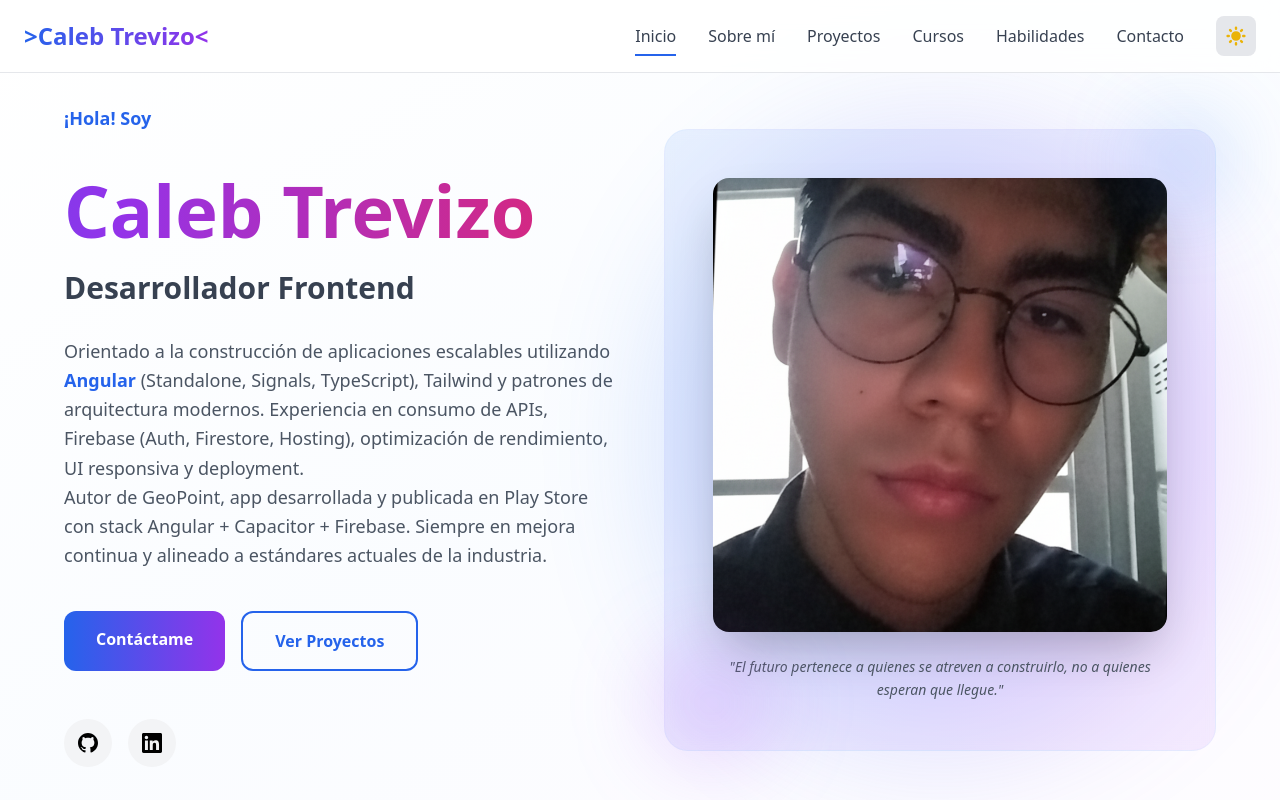
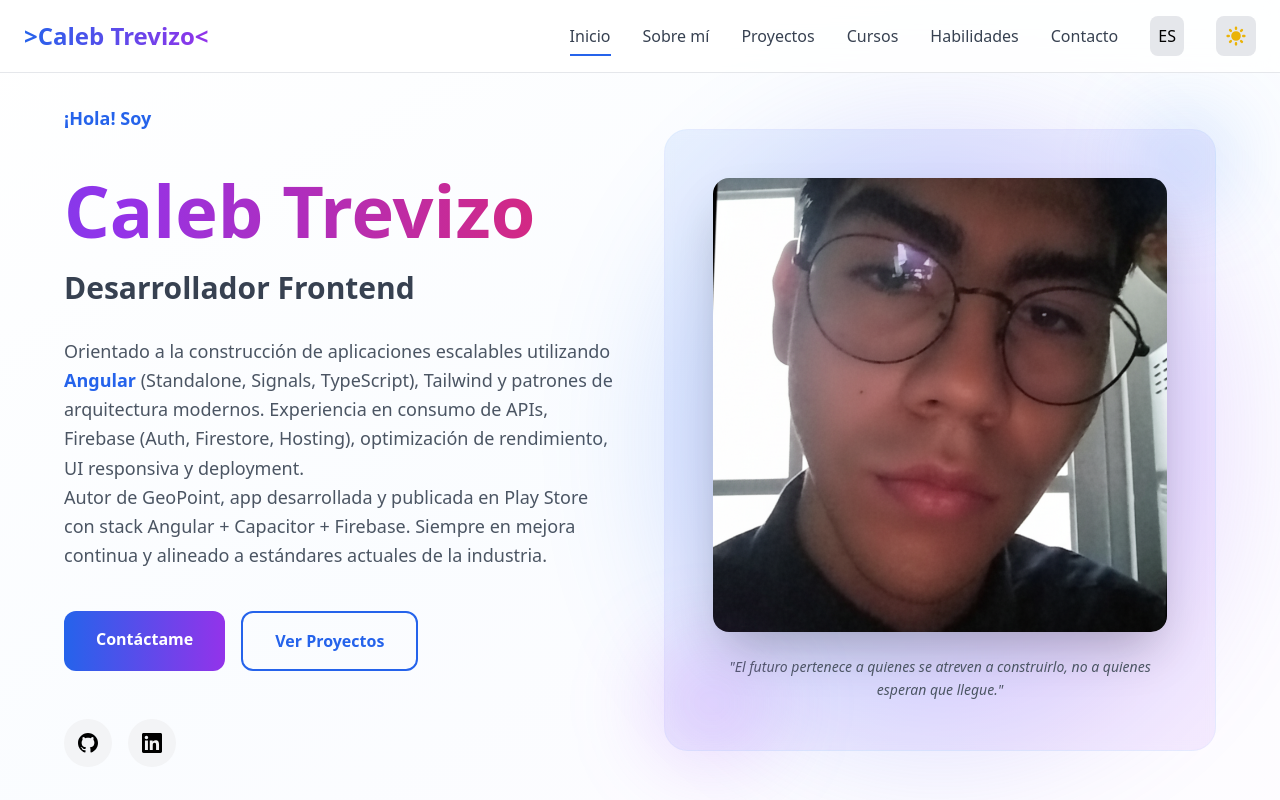
Before and after one commit to Calebabisai/Portafolio-Personal, an Angular app: page / in a window 1280 px wide. Shown: the top 800 px of the page. Built offline with nearby package versions, Linux system fonts and the light colour scheme.

Commit message:
Cambios: Se ha agregado el boton de Cambio de idioma a Navbar y se han agregado estilos Tailwind igualando los del boton dark mode

```diff
--- a/src/app/shared/navbar/navbar.html
+++ b/src/app/shared/navbar/navbar.html
@@ -20,7 +20,7 @@
       <!-- Menu de navegación -->
       <div class="hidden md:flex items-center gap-8">
 
-        @for (item of menuItems; track item.id) {
+        @for (item of menuItems(); track item.id) {
           <button
             (click)="onNavClick(item.id)"
             class="relative text-gray-700 dark:text-gray-300
@@ -44,7 +44,18 @@
               [class.hidden]="activeSection() === item.id">
             </span>
           </button>
+
         }
+        <button
+          (click)="changeLanguage()"
+          class="p-2 rounded-lg bg-gray-200 dark:bg-gray-700
+         hover:bg-gray-300 dark:hover:bg-gray-600
+         transition-colors duration-300
+         focus:outline-none focus:ring-2 focus:ring-blue-500"
+          [title]="languageService.currentLanguage() === 'es' ? 'Cambiar a English:' : 'Change to Español'"
+          >
+          {{ languageService.currentLanguage() === 'es' ? 'ES' : 'EN' }}
+          </button>
 
         <!-- Botón Dark Mode -->
         <app-theme-toggle></app-theme-toggle>
--- a/src/app/shared/navbar/navbar.ts
+++ b/src/app/shared/navbar/navbar.ts
@@ -1,7 +1,9 @@
-import { Component, inject, signal, HostListener } from '@angular/core';
+import { Component, inject, signal, HostListener, computed } from '@angular/core';
 import { ThemeToggle } from "../../components/theme-toggle/theme-toggle";
 import { ScrollService } from '../../services/scroll.service';
 import { CommonModule } from '@angular/common';
+import { LanguageService} from '../../services/language.service';
+import { Language } from '../../config/i18n.config';
 
 /**
  * Interfaz para los elementos del menú de navegación.
@@ -42,6 +44,10 @@ export class Navbar {
    * @private
    */
   private readonly scrollService = inject(ScrollService);
+  /**
+   * inyecta nuestro servicio de Lenguaje
+   */
+  readonly languageService = inject(LanguageService);
 
   /**
    * Signal que indica qué sección está actualmente visible.
@@ -65,14 +71,24 @@ export class Navbar {
    *
    * @readonly
    */
-  readonly menuItems: MenuItem[] = [
-    { id: 'home', label: 'Inicio' },
-    { id: 'about', label: 'Sobre mí' },
-    { id: 'projects', label: 'Proyectos' },
-    { id: 'courses', label: 'Cursos'},
-    { id: 'skills', label: 'Habilidades' },
-    { id: 'contact', label: 'Contacto' }
-  ];
+    readonly menuItems = computed(() => {
+    const translations = this.languageService.getAllTranslations();
+
+    return [
+      {id: 'home', label: translations.navbar.inicio},
+      {id: 'about', label: translations.navbar.sobreMi},
+      {id: 'projects', label: translations.navbar.proyectos},
+      {id: 'courses', label: translations.navbar.cursos},
+      {id: 'skills', label: translations.navbar.habilidades},
+      {id: 'contact', label: translations.navbar.contacto},
+    ]
+  });
+
+  changeLanguage(): void {
+    const currentLang = this.languageService.currentLanguage();
+    const newLang: Language = currentLang === 'es' ? 'en' : 'es';
+    this.languageService.changeLanguage(newLang)
+  }
 
   /**
    * Navega a una sección específica de la página.
@@ -127,7 +143,7 @@ export class Navbar {
    */
   private detectActiveSection(): void {
     const detectionThreshold = 150;
-    const sections = this.menuItems.map(item => item.id);
+    const sections = this.menuItems().map(item => item.id);
 
     for (const sectionId of sections) {
       const element = document.getElementById(sectionId);
```
